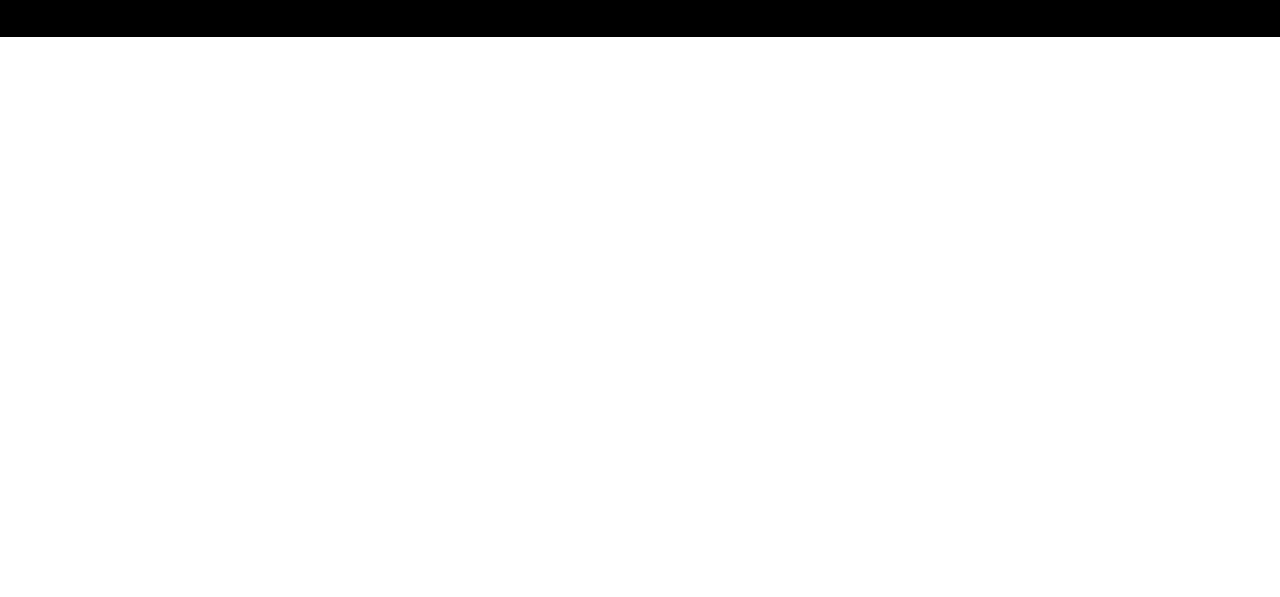
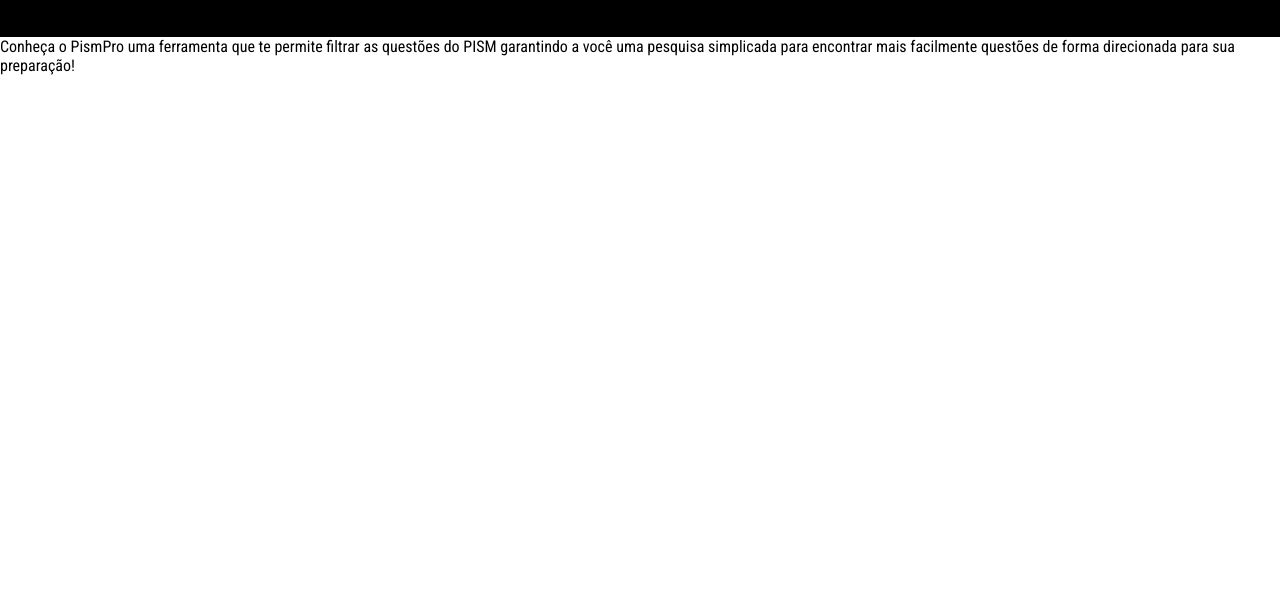
Before and after one commit to SamuelLisboaCodes/teste, a plain HTML site: page index.html in a window 1280 px wide. Shown: the part 203-800 px from the top of the page. Drawn offline with Linux system fonts and the light colour scheme.

Commit message:
Update index.html

```diff
--- a/index.html
+++ b/index.html
@@ -67,7 +67,7 @@
     </header>
 
     <main>
-        <div id="questoes"></div> <!-- Contêiner para exibir as questões -->
+        <div id="questoes">Conheça o PismPro uma ferramenta que te permite filtrar as questões do PISM garantindo a você uma pesquisa simplicada para encontrar mais facilmente questões de forma direcionada para sua preparação!</div> <!-- Contêiner para exibir as questões -->
         <div id="message" style="margin-left: 20px;"></div> <!-- Contêiner para mensagens -->
     </main>
 
```
